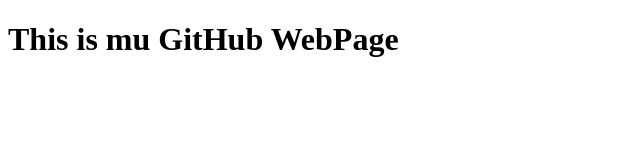
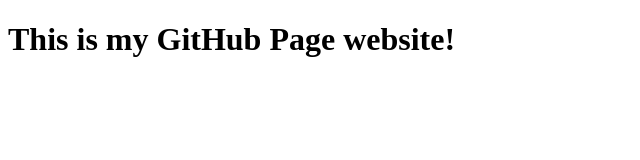
Before and after one commit to anapaula1126/anapaula1126.github.io, a plain HTML site: page index.html in a window 1280 px wide. Shown: the whole page, without its empty margins (0-640 px from the left). Drawn offline with Linux system fonts and the light colour scheme.

Commit message:
correção

```diff
--- a/index.html
+++ b/index.html
@@ -4,6 +4,6 @@
         <title>My site</title>
     </head>
     <body>
-        <h1>This is mu GitHub WebPage</h1>
+        <h1>This is my GitHub Page website!</h1>
     </body>
 </html>
```
